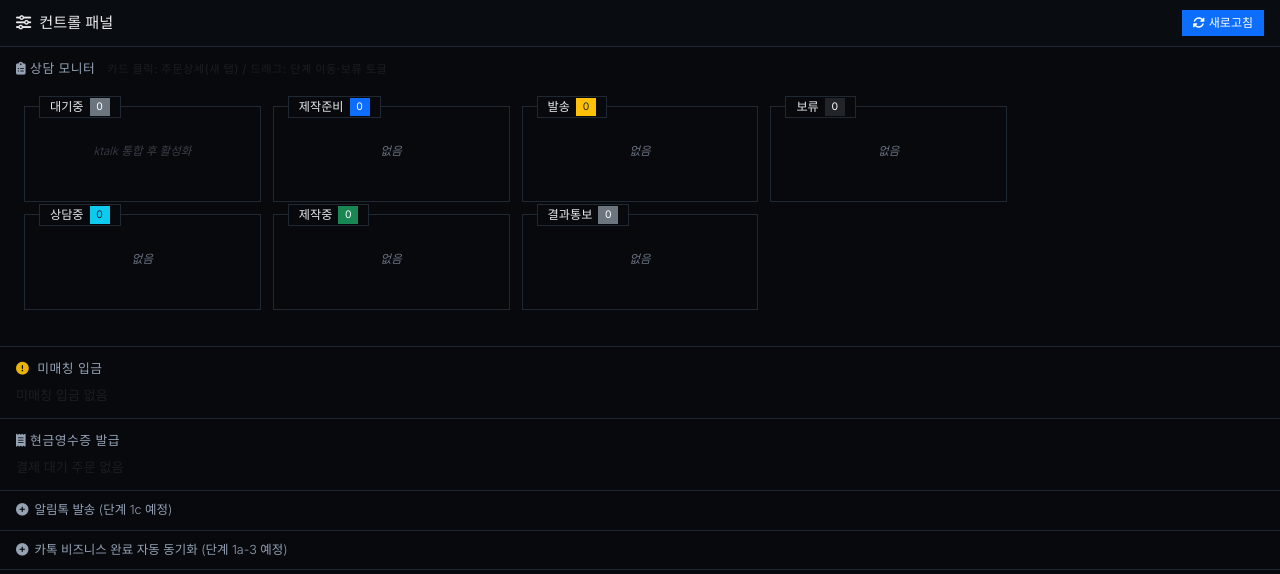
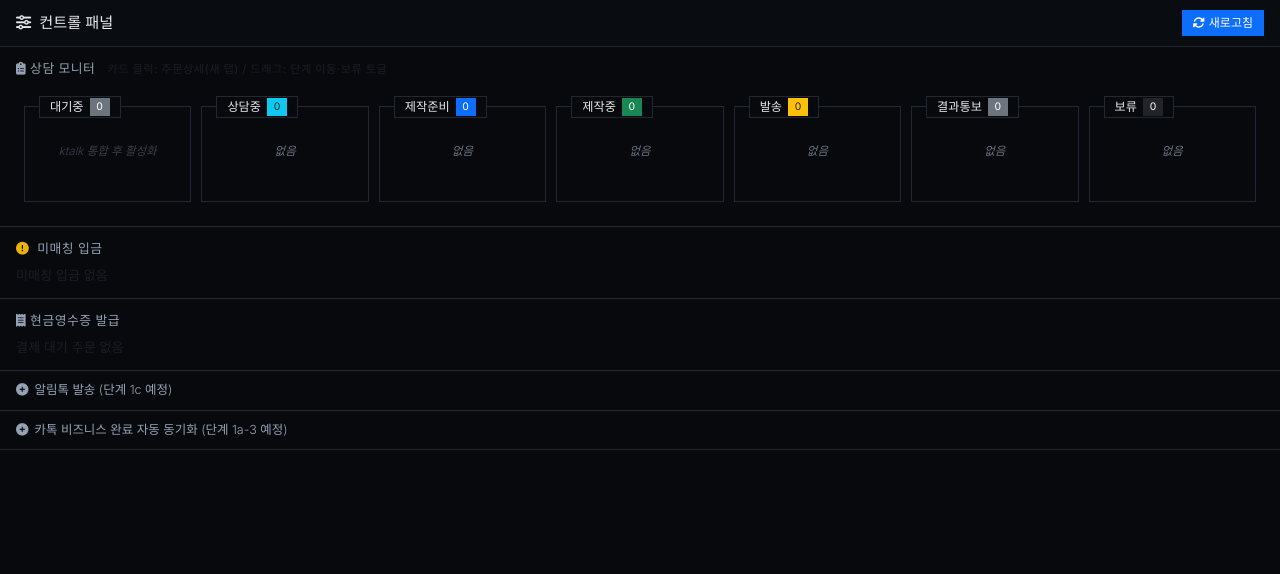
Before and after one commit to wonki0323/tshirt-management, a Django app: page /popbill/control-panel/ in a window 1280 px wide. Shown: the top 574 px of the page. Run offline with Django 4.2, Linux system fonts and the light colour scheme; the visitor is signed in with stand-in values (Sample User, id 1); data that the repository does not hold is empty; some libraries are stand-ins or nearby versions.

Commit message:
style(control-panel): masonry 폐기, 카드 수 비례 가로 펼침으로 전환
- CSS columns(masonry) 한계로 폐기 — 큰 칸이 컬럼 독점하고 가로 공간 낭비
- board flex 복귀 + 칸 flex-grow 가중치를 카드 수÷3로 강화
- 많은 칸(제작준비 27)은 가로로 넓게 펼쳐 세로 3행 정도로 짧아짐, 작은 칸은 좁게

Co-Authored-By: Claude Opus 4.8 <noreply@anthropic.com>

```diff
--- a/popbill_api/templates/popbill_api/control_panel.html
+++ b/popbill_api/templates/popbill_api/control_panel.html
@@ -91,17 +91,17 @@
 
         /* 칸반 위젯 (단계 1a-1) — 박스+동그라미 미니멀 (2026-06-01 운영자 피드백) */
         .kanban-board {
-            column-width: 230px;       /* masonry — 박스를 세로로 쌓아 빈 공간 채움 */
-            column-gap: 12px;
+            display: flex;
+            flex-wrap: wrap;
+            align-items: flex-start;
+            align-content: flex-start;
+            gap: 10px;
             padding: 20px 8px 12px 8px;
         }
         .kanban-col {
             position: relative;
-            display: inline-block;     /* column 아이템 — 세로 packing */
-            width: 100%;
-            break-inside: avoid;
-            -webkit-column-break-inside: avoid;
-            margin-bottom: 12px;
+            flex: 1 1 0;               /* flex-grow는 인라인 style로 칸별(카드 수 비례) 지정 */
+            min-width: 88px;
             min-height: 96px;          /* 컴팩트 — 카드 수만큼만 높이 차지 */
             border: 1px solid var(--border);
             background: var(--bg);
--- a/popbill_api/views.py
+++ b/popbill_api/views.py
@@ -257,14 +257,9 @@ def control_panel(request):
         elif o.status == Status.SETTLED:
             kanban_data['notified'].append(o)
 
-    # 칸 폭을 카드 수에 비례 (공간 효율) — 적은 칸 좁게(1열), 많은 칸 넓게(3열)
-    def _cols(n):
-        if n <= 2:
-            return 1
-        if n <= 6:
-            return 2
-        return 3
-    kanban_cols = {k: _cols(len(v)) for k, v in kanban_data.items()}
+    # 칸 폭 가중치를 카드 수에 비례 (÷3) — 많은 칸일수록 가로로 넓게 펼쳐 세로를 짧게
+    import math
+    kanban_cols = {k: max(1, math.ceil(len(v) / 3)) for k, v in kanban_data.items()}
     kanban_cols['waiting'] = 1  # ktalk 통합 전까지 비활성 (좁게)
 
     context = {
```
